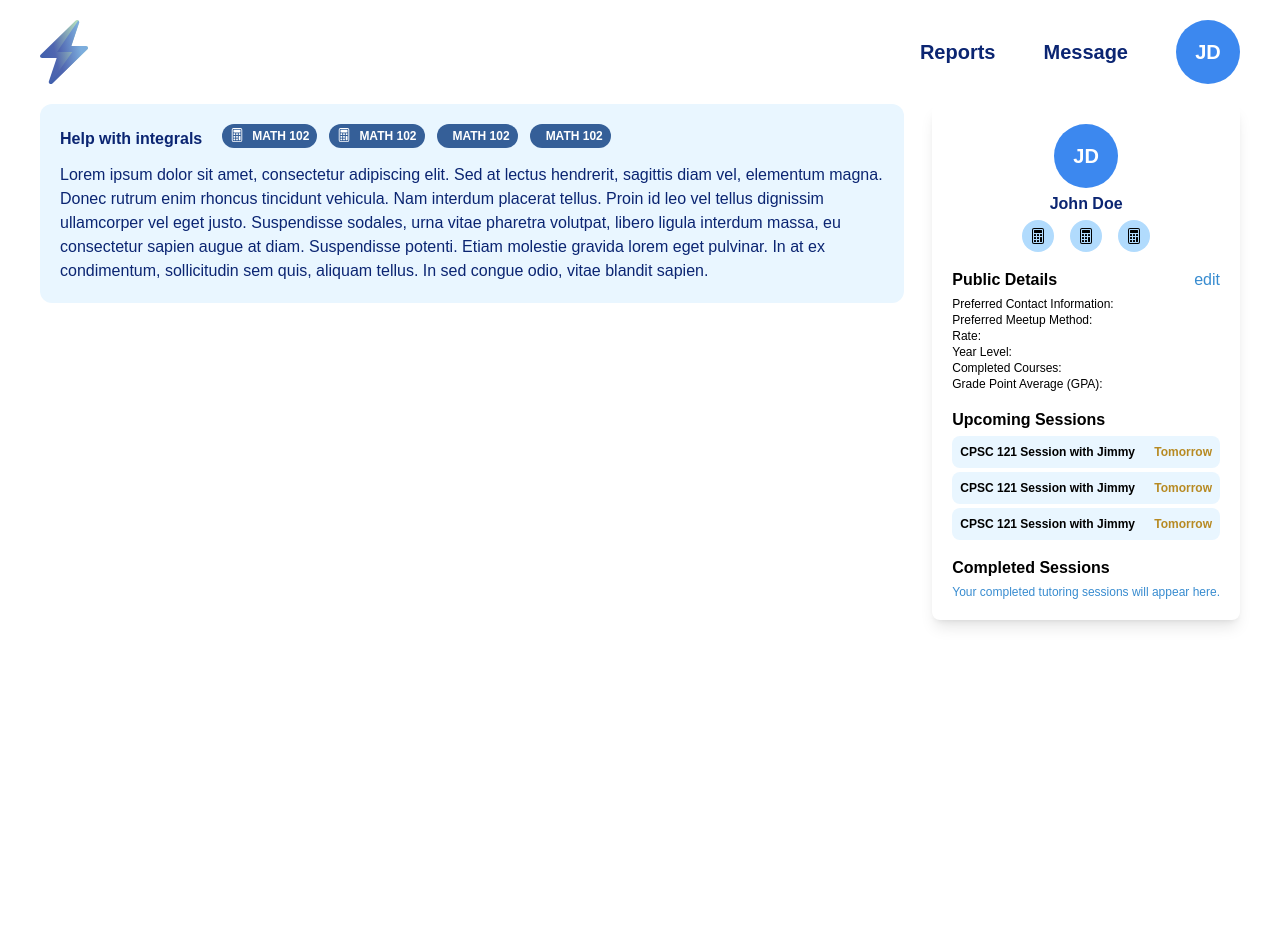
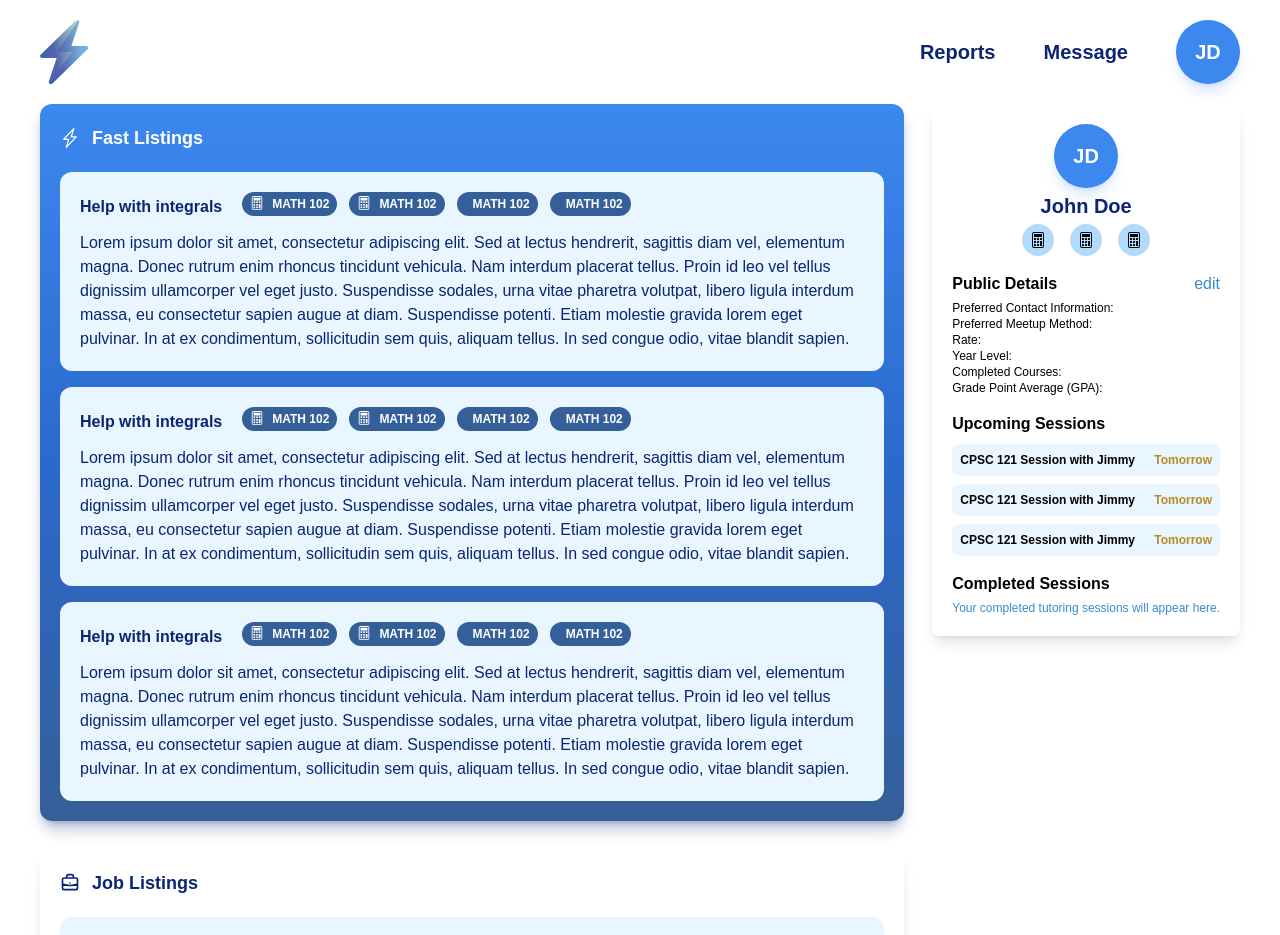
Before and after one commit to JoeDaBu/Flash, a React (Create React App) app: page / in a window 1280 px wide. Shown: the top 935 px of the page. Before the commit the page ends 800 px from the top, so only its background shows below. Built offline with nearby package versions, Linux system fonts and the light colour scheme.

Commit message:
add listings

```diff
--- /dev/null
+++ b/src/components/Listing.js
@@ -0,0 +1,35 @@
+import React from 'react'
+import { Cell } from "../components/Cell.js";
+import { HiOutlineBriefcase } from "react-icons/hi";
+import { BsLightningCharge } from "react-icons/bs";
+
+export const Listing = (fast) => {
+    if (fast["fast"]) {
+        return (
+            <div className="flex flex-col bg-white shadow-lg w-full h-auto rounded-xl">
+                <p className='inline-flex items-center m-5 text-lg text-primary-900 gap-3'>
+                    <span className="text-xl"><HiOutlineBriefcase /></span><b>Job Listings</b>
+                </p>
+                <div className='flex flex-col mb-5 mx-5 gap-4'>
+                    <Cell />
+                    <Cell />
+                    <Cell />
+                </div>
+            </div>
+        )
+    } else {
+        return (
+            <div className="flex flex-col bg-gradient-to-b from-primary-500 via-primary-600 to-primary-700 shadow-lg shadow-primary-900/30 w-full h-auto rounded-xl">
+                <p className='inline-flex items-center m-5 text-lg text-white gap-3'>
+                    <span className="text-xl"><BsLightningCharge /></span><b>Fast Listings</b>
+                </p>
+                <div className='flex flex-col mb-5 mx-5 gap-4'>
+                    <Cell />
+                    <Cell />
+                    <Cell />
+                </div>
+            </div>
+        )
+    }
+
+}
--- a/src/components/ProfileIcon.js
+++ b/src/components/ProfileIcon.js
@@ -3,7 +3,7 @@ import React from 'react'
 export const ProfileIcon = () => {
   return (
     <div>
-        <div className='flex items-center justify-center bg-primary-500 rounded-full w-16 h-16'>
+        <div className='flex items-center justify-center bg-primary-500 rounded-full w-16 h-16 shadow-lg shadow-primary-500/20'>
             <p className='font-bold text-white text-xl'>JD</p>
         </div>
     </div>
--- a/src/components/Quicklook/Quicklook.js
+++ b/src/components/Quicklook/Quicklook.js
@@ -16,7 +16,7 @@ export const Quicklook = () => {
           <Link to="/profile">
             <ProfileIcon />
           </Link>
-          <p className="font-bold text-primary-900">John Doe</p>
+          <p className="font-bold text-primary-900 text-xl">John Doe</p>
           <div className="flex gap-4">
             {renderBadges()}
             {renderBadges()}
@@ -37,7 +37,7 @@ export const Quicklook = () => {
             <p>Grade Point Average (GPA):</p>
           </div>
         </div>
-        <div className="flex flex-col gap-1">
+        <div className="flex flex-col gap-2">
           <p className="font-extrabold">Upcoming Sessions</p>
           <Cell />
           <Cell />
--- a/src/components/Tags.js
+++ b/src/components/Tags.js
@@ -2,7 +2,6 @@ import React from 'react';
 import { renderIcon } from '../utils';
 
 export const Tags = ({isCourse, label}) => {
-  console.log(`Label: ${label}`)
   if (isCourse) {
     // const course = toString(label).split(" ")[0]
     // console.log(course)
--- a/src/pages/Dashboard.js
+++ b/src/pages/Dashboard.js
@@ -1,11 +1,14 @@
 import React from 'react';
 import { Quicklook } from '../components/Quicklook/Quicklook';
-import { Cell } from '../components/Cell';
+import { Listing } from '../components/Listing';
 
 export const Dashboard = () => {
   return (
     <div className="flex gap-7">
-      <Cell />
+      <div className="flex flex-col gap-7">
+        <Listing fast={false} />
+        <Listing fast={true} />
+      </div>
       <Quicklook />
     </div>
   );
```
